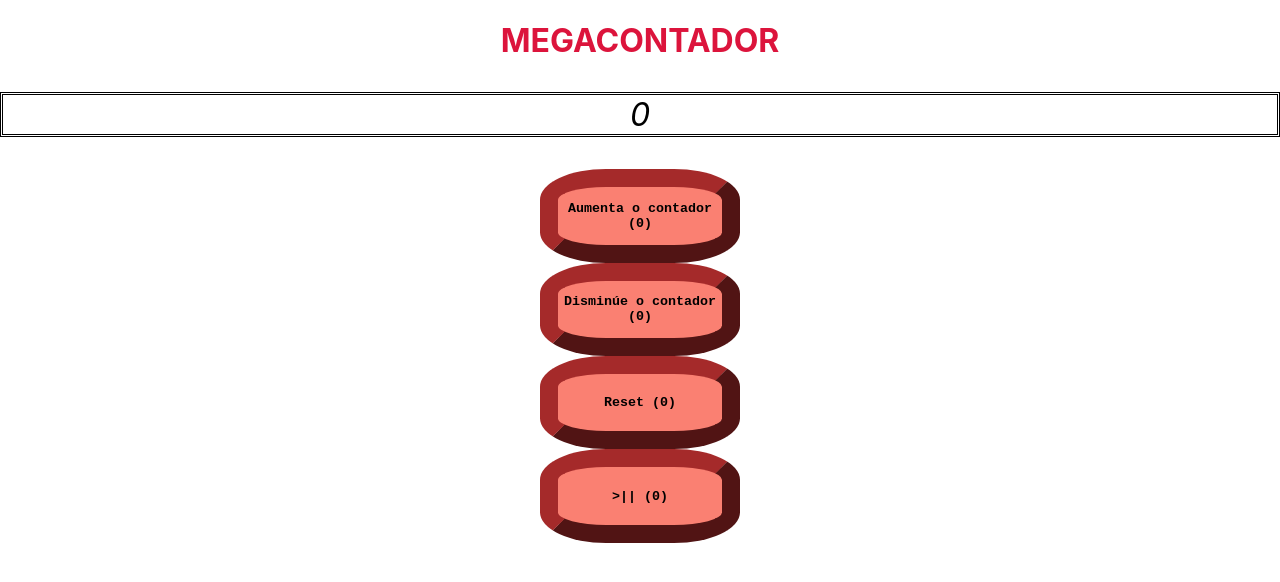
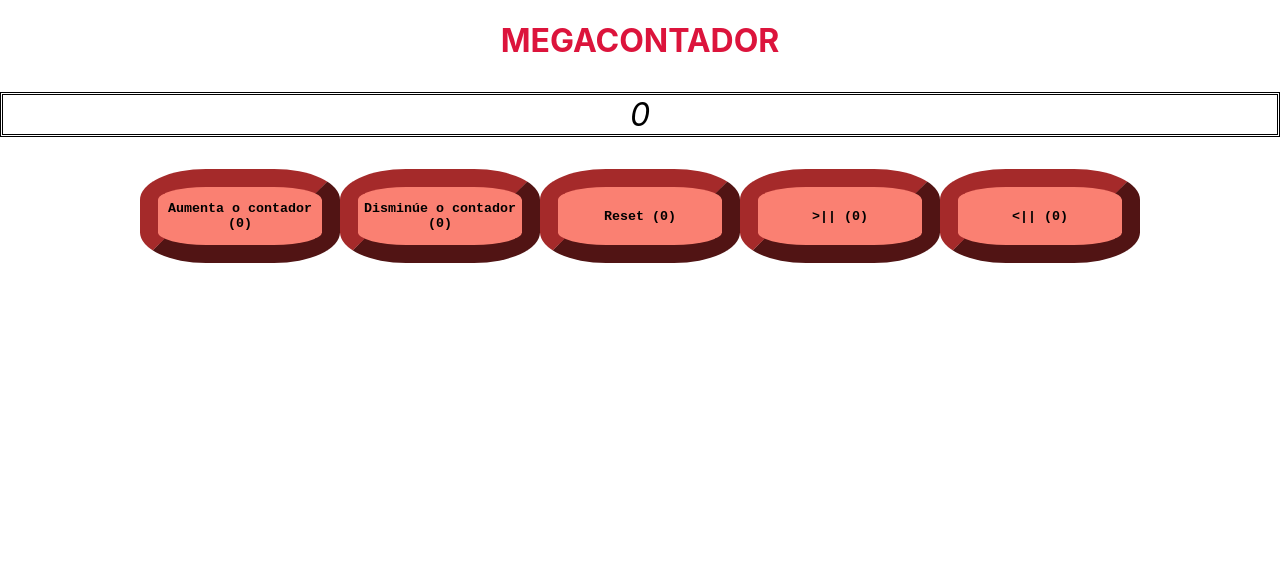
Before and after one commit to JCousoG/megacontador2, a React (Create React App) app: page / in a window 1280 px wide. Shown: the top 582 px of the page. Built offline with nearby package versions, Linux system fonts and the light colour scheme.

Commit message:
conta atras

```diff
--- a/src/App.css
+++ b/src/App.css
@@ -1,8 +1,17 @@
-p {
+.roxo {
   font-size:xx-large ;
   text-align: center;
   border-style: double;
   font-style: oblique;
+  color: red;
+}
+.negro {
+  font-size:xx-large ;
+  text-align: center;
+  border-style: double;
+  font-style: oblique;
+  color: black;
+
 }
   h1 {
   font-size:xx-large;
@@ -27,6 +36,7 @@ button {
   }
 #boton {
   display: flex;
-  flex-direction: column;
+  flex-direction: row;
   align-items: center;
+  justify-content: center;
 }
--- a/src/App.js
+++ b/src/App.js
@@ -6,7 +6,12 @@ import Boton from "./componentes/boton/Boton";
 function App() {
  let [valorActual, SetContador] = useState(0)
  let [auto, SetAuto] = useState(false)
-  function manexoClickAumento() {
+ let [incremento, setIncremento] = useState(1)
+ function manexoClickBidireccional() {
+  let novoValor = valorActual+incremento
+  SetContador(novoValor)
+ }
+   function manexoClickAumento() {
   let novoValor = valorActual+1
   SetContador(novoValor)
  }
@@ -19,16 +24,22 @@ function App() {
   SetAuto(false)
  }
  function manexoClickAuto () {
-  if (auto === true)
-  SetAuto(false);  else if (auto === false) SetAuto(true)
+  setIncremento(1)
+  SetAuto(!auto)
  }
  useEffect (
   ()=>{let codigoTemporizador
-    if (auto) { codigoTemporizador = setTimeout (manexoClickAumento,1000)}
+    if (auto) { codigoTemporizador = setTimeout (manexoClickBidireccional,1000)}
     return ()=> {clearTimeout(codigoTemporizador)}
   },
   [auto,valorActual]
   )
+  function contaAtras () {
+    setIncremento(-1)
+    if (auto === true)
+    SetAuto(false);  else if (auto === false) SetAuto(true)
+   }
+
 
 
 
@@ -36,11 +47,14 @@ function App() {
   return (
     <>
     <h1>MEGACONTADOR</h1>
-    <p>{valorActual}</p>
+    <p className={valorActual<0 ? "roxo" : "negro"}> {valorActual}</p>
+    <div id="boton">
     <Boton texto="Aumenta o contador" operacion={manexoClickAumento}></Boton>
     <Boton texto="Disminúe o contador" operacion={manexoClickDecremento}></Boton>
     <Boton texto="Reset" operacion={reset}></Boton>
     <Boton texto=">||" operacion={manexoClickAuto}></Boton>
+    <Boton texto="<||" operacion={contaAtras}></Boton>
+    </div>
     </>
 
   );
--- a/src/componentes/boton/Boton.jsx
+++ b/src/componentes/boton/Boton.jsx
@@ -8,7 +8,7 @@ function Boton ({texto, operacion}) {
     operacion()
 }
 return (
-   <div id="boton"> <button onClick={manexoClick}>{texto} ({contador})</button> </div>
+   <button onClick={manexoClick}>{texto} ({contador})</button>
 )
 }
 export default Boton
```
